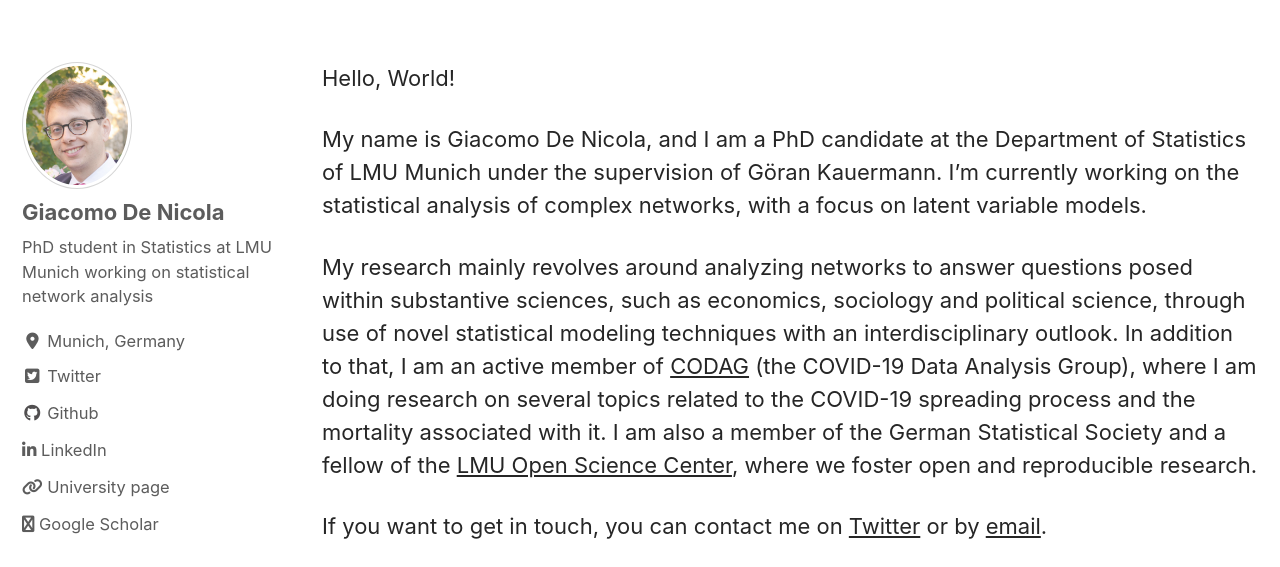
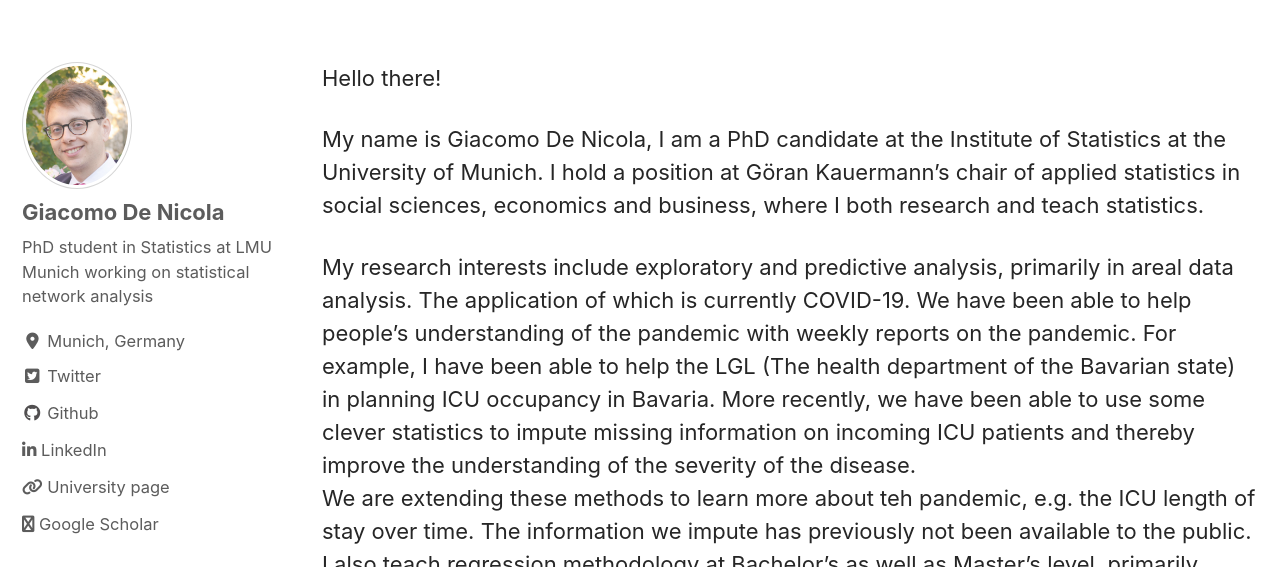
Before and after one commit to MartjeRave/MartjeRave.github.io, a Jekyll site: the page built from _pages/about.md, in a window 1280 px wide and 900 px high, cut to the strip 333-900 px from the top of the window. Built offline with Jekyll 4.4.1, drawn with Linux system fonts in a browser that asks for light colours; cached includes are drawn as plain includes; nearby versions of some CDN libraries; some of the changed text lies outside the part shown.

Commit message:
Update about.md

```diff
--- a/_pages/about.md
+++ b/_pages/about.md
@@ -11,10 +11,12 @@ classes: wide
 author_profile: true
 ---
 
-Hello, World!
+Hello there!
 
-My name is Giacomo De Nicola, and I am a PhD candidate at the Department of Statistics of LMU Munich under the supervision of Göran Kauermann. I'm currently working on the statistical analysis of complex networks, with a focus on latent variable models.<br>
+My name is Giacomo De Nicola, I am a PhD candidate at the Institute of Statistics at the University of Munich. I hold a position at Göran Kauermann's chair of applied statistics in social sciences, economics and business, where I both research and teach statistics. <br>
 
-My research mainly revolves around analyzing networks to answer questions posed within substantive sciences, such as economics, sociology and political science, through use of novel statistical modeling techniques with an interdisciplinary outlook. In addition to that, I am an active member of [CODAG](https://www.covid19.statistik.uni-muenchen.de/index.html) (the COVID-19 Data Analysis Group), where I am doing research on several topics related to the COVID-19 spreading process and the mortality associated with it. I am also a member of the German Statistical Society and a fellow of the [LMU Open Science Center](https://www.osc.uni-muenchen.de/members/osis/index.html), where we foster open and reproducible research.<br>
+My research interests include exploratory and predictive analysis, primarily in areal data analysis. The application of which is currently COVID-19.  We have been able to help people's understanding of the pandemic with weekly reports on the pandemic. For example, I have been able to help the LGL (The health department of the Bavarian state) in planning ICU occupancy in Bavaria. More recently, we have been able to use some clever statistics to impute missing information on incoming ICU patients and thereby improve the understanding of the severity of the disease. <br>
+We are extending these methods to learn more about teh pandemic, e.g. the ICU length of stay over time. The information we impute has previously not been available to the public. <br>
+I also teach regression methodology at Bachelor's as well as Master's level, primarily using R. Further, I explore Open Science and Areal Data Analysis in seminars with my students.<br>
 
-If you want to get in touch, you can contact me on [Twitter](https://twitter.com/GiacomoDeNicola) or by [email](mailto:giacomo.denicola@stat.uni-muenchen.de).
+If you want to get in touch, you can contact me on [Twitter](https://twitter.com/MartjeRave) or by [email](mailto:martje.rave@stat.uni-muenchen.de).
```
